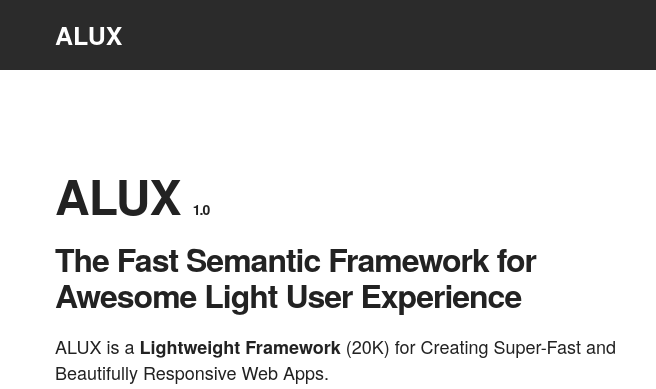
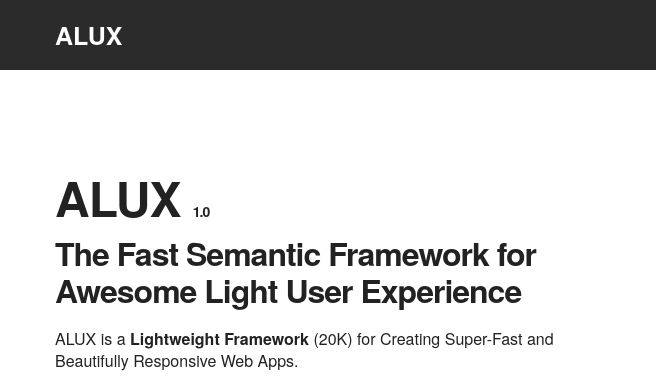
Before and after one commit to afmarchetti/alux, a plain HTML site: page index.html in a window 1280 px wide. Shown: the top 389 px of the page, 0-656 px from the left. Drawn offline with Linux system fonts and the light colour scheme.

Commit message:
adjust seo style title

```diff
--- a/index.html
+++ b/index.html
@@ -4,7 +4,7 @@
   <meta charset="utf-8">
   <meta name="viewport" content="width=device-width, initial-scale=1.0">
   <title>ALUX &middot; Fast Semantic Framework for Awesome Light User Experience.</title>
-  <meta name="description" content="Alux, a light, fast, and semantic mobile first front-end framework for awesome user experience. Resposnive web development and more..">
+  <meta name="description" content="Alux, a light, fast, and semantic mobile first front-end framework for awesome user experience, resposnive web development and more..">
   <link rel="stylesheet" href="alux.min.css">
   <link rel="stylesheet" href="style.css">
 </head>
@@ -85,7 +85,7 @@
 
 <div class="grid trasparent">
   <div class="col-1-2">
-    <h1 class="large"> <div class="huge">ALUX <small>1.0 </small></div>The Fast Semantic Framework for Awesome Light User Experience</h1>
+    <h1 class="large"> <span class="giga">ALUX <small>1.0 </small></span> The Fast Semantic Framework for Awesome Light User Experience</h1>
     <h2 class="normal">ALUX is a <strong>Lightweight Framework</strong> (20K) for Creating Super-Fast and Beautifully Responsive Web Apps.</h2>
     <p><strong>The Framework</strong> is built with <strong>HTML/CSS</strong> and pure <strong>Javascript</strong>.  <br/>Dependencies Free, no jQuery but with a wide range of features:
     <br/> Grids, Sliders, Menus, Animations, Typography, Forms, Buttons & more.</p>
--- a/style.css
+++ b/style.css
@@ -2,7 +2,8 @@
 .trasparent{background: none;}
 .module { background: #ccc;padding:10px }
 
-.normal{font-weight: normal}
+.normal{font-weight: normal; font-size: 16px;}
+.giga{display: block;margin-bottom: 10px;font-size: 48px;}
 
 .classes-hide{opacity:0;}
 .classes-visible{opacity:0.5;}
```
